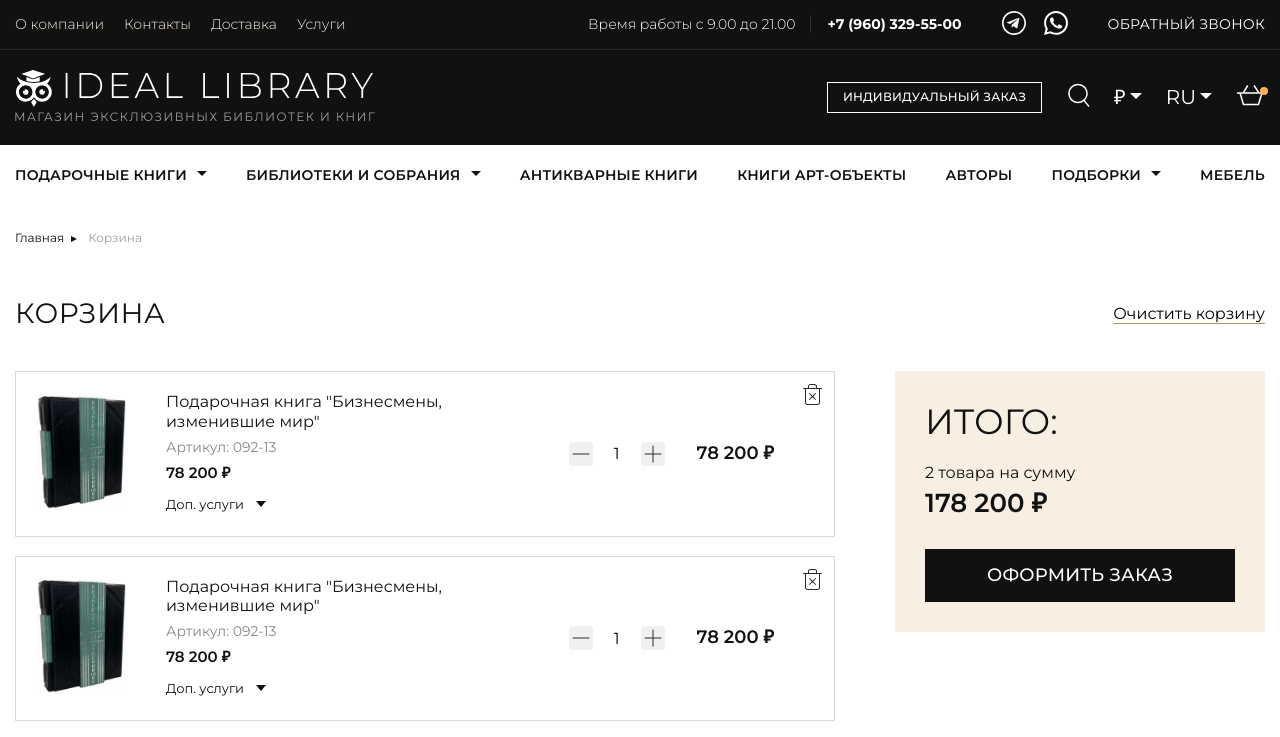
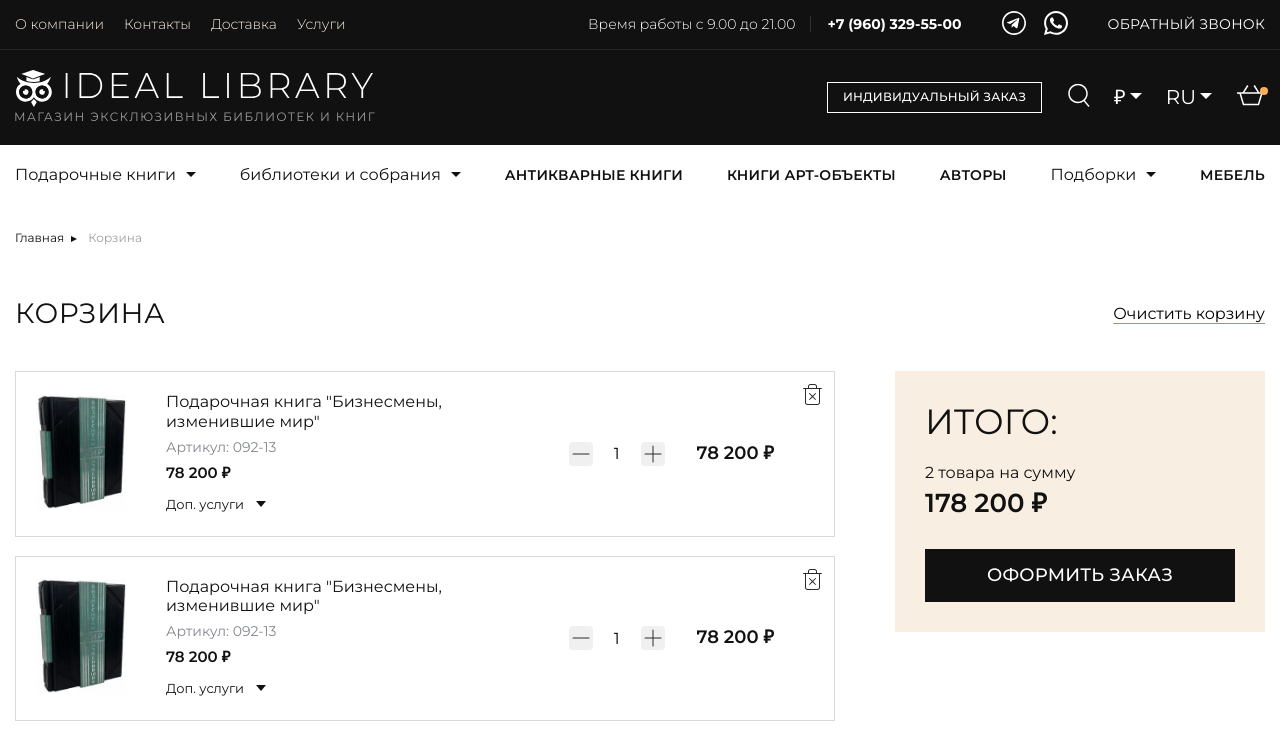
Before and after one commit to Fanis10/IdealLibrary, a plain HTML site: page basket.html in a window 1280 px wide. Shown: the top 737 px of the page. Drawn offline with Linux system fonts and the light colour scheme; files whose address does not match are found by name.

Commit message:
comment27

```diff
--- a/basket.html
+++ b/basket.html
@@ -21,7 +21,7 @@
                 <div class="header-top__group3">
                     <ul class="header-bottom__list">
                         <li class="menu__item">
-                            <a class="menu__item-show" href="#">Подарочные книги</a>
+                            <div class="menu__item-show" href="#">Подарочные книги</div>
                             <div class="menu__item-hidden">
                                 <div class="menu__item-group">
                                     <div class="menu__item-btn">Подарочные книги</div>
@@ -99,7 +99,7 @@
                             </div>
                         </li>
                         <li class="menu__item">
-                            <a class="menu__item-show" href="#">библиотеки и собрания</a>
+                            <div class="menu__item-show" href="#">библиотеки и собрания</div>
                             <div class="menu__item-hidden">
                                 <div class="menu__item-group">
                                     <div class="menu__item-btn">библиотеки и собрания</div>
@@ -179,7 +179,7 @@
                         <li><a href="">Книги АРТ-объекты</a></li>
                         <li><a href="">Авторы</a></li>
                         <li class="menu__item">
-                            <a class="menu__item-show" href="#">Подборки</a>
+                            <div class="menu__item-show" href="#">Подборки</div>
                             <div class="menu__item-hidden">
                                 <div class="menu__item-group">
                                     <div class="menu__item-btn">Подборки</div>
@@ -409,9 +409,10 @@
             <div class="header-bottom__inner">
                 <ul class="header-bottom__list">
                     <li class="menu__item">
-                        <a class="menu__item-show" href="#">Подарочные книги</a>
+                        <div class="menu__item-show" href="#">Подарочные книги</div>
                         <div class="menu__item-hidden">
                             <div class="menu__item-group">
+                                <div class="menu__item-btn">Подарочные книги</div>
                                 <div class="menu__item-title">Тематика</div>
                                 <div class="menu__item-nav menu__item-grid">
                                     <ul class="menu__item-list">
@@ -464,6 +465,7 @@
                                 </div>
                             </div>
                             <div class="menu__item-group2">
+                                <div class="menu__item-btn">Подарочные книги</div>
                                 <div class="menu__item-title">Подборки</div>
                                 <div class="menu__item-nav">
                                     <ul class="menu__item-list">
@@ -485,9 +487,10 @@
                         </div>
                     </li>
                     <li class="menu__item">
-                        <a class="menu__item-show" href="#">библиотеки и собрания</a>
+                        <div class="menu__item-show" href="#">библиотеки и собрания</div>
                         <div class="menu__item-hidden">
                             <div class="menu__item-group">
+                                <div class="menu__item-btn">библиотеки и собрания</div>
                                 <div class="menu__item-title">Тематика</div>
                                 <div class="menu__item-nav menu__item-grid">
                                     <ul class="menu__item-list">
@@ -564,9 +567,10 @@
                     <li><a href="">Книги АРТ-объекты</a></li>
                     <li><a href="">Авторы</a></li>
                     <li class="menu__item">
-                        <a class="menu__item-show" href="#">Подборки</a>
+                        <div class="menu__item-show" href="#">Подборки</div>
                         <div class="menu__item-hidden">
                             <div class="menu__item-group">
+                                <div class="menu__item-btn">Подборки</div>
                                 <div class="menu__item-title">Тематика</div>
                                 <div class="menu__item-nav menu__item-grid">
                                     <ul class="menu__item-list">
```
Also changed, not shown: basket2.1.html (+10 -6 lines), basket2.html (+10 -6 lines), basket3.1.html (+10 -6 lines), basket3.html (+10 -6 lines), basket4.html (+10 -6 lines), contacts.html (+10 -6 lines), contacts2.html (+10 -6 lines), delivery.html (+10 -6 lines), index.html (+10 -6 lines), product-card.html (+10 -6 lines), css/style.min.css, 1 other file.
